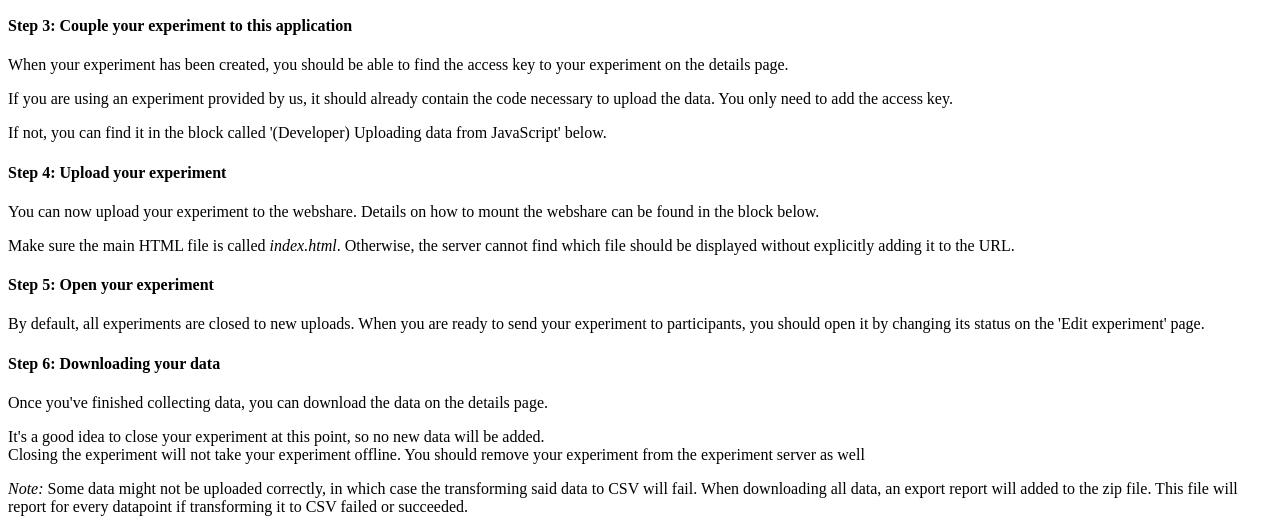
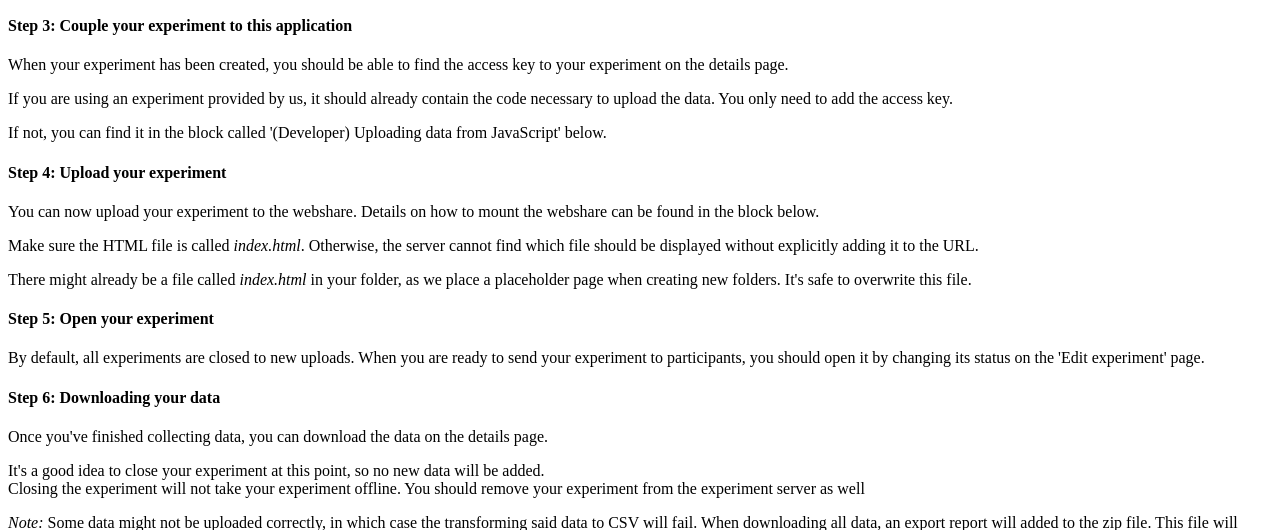
Before and after one commit to UiL-OTS-labs/web-experiment-datastore, a Django app: template main/templates/main/help_parts/general.html in a window 1280 px wide. Shown: the part 496-1026 px from the top of the page. Run offline with Django 3.2, Linux system fonts and the light colour scheme; the template is opened without the code that fills it, so the values that code supplies are empty; parts of the project's set-up code (start-up, migrations or seed data) failed here and were passed over.

Commit message:
Clarified the help pages a bit

```diff
--- a/main/templates/main/help.html
+++ b/main/templates/main/help.html
@@ -26,9 +26,9 @@
         <div class="panel-group uu-panel mt-4">
             {% include 'main/help_parts/general.html' %}
             {% include 'main/help_parts/webdav.html' %}
-            {% include 'main/help_parts/developer.html' %}
             {% include 'main/help_parts/session.html' %}
             {% include 'main/help_parts/faq.html' %}
+            {% include 'main/help_parts/developer.html' %}
         </div>
         <br/>
     </div>
--- a/main/templates/main/help_parts/general.html
+++ b/main/templates/main/help_parts/general.html
@@ -78,9 +78,14 @@
                 how to mount the webshare can be found in the block below.
             </p>
             <p>
-                Make sure the main HTML file is called <i>index.html</i>.
+                Make sure the HTML file is called <i>index.html</i>.
                 Otherwise, the server cannot find which file should be displayed
                 without explicitly adding it to the URL.
+            </p>
+            <p>
+                There might already be a file called <i>index.html</i> in your
+                folder, as we place a placeholder page when creating new
+                folders. It's safe to overwrite this file.
             </p>
             <h4>
                 Step 5: Open your experiment
--- a/main/templates/main/help_parts/webdav.html
+++ b/main/templates/main/help_parts/webdav.html
@@ -17,7 +17,7 @@
             </p>
             <p>
                 You can find the location of your share on the details page of
-                your experiment.
+                your experiment. (Under 'location' in the sidebar, it should start with 'webdav')
             </p>
             <h3>On Windows</h3>
             <ol>
```
